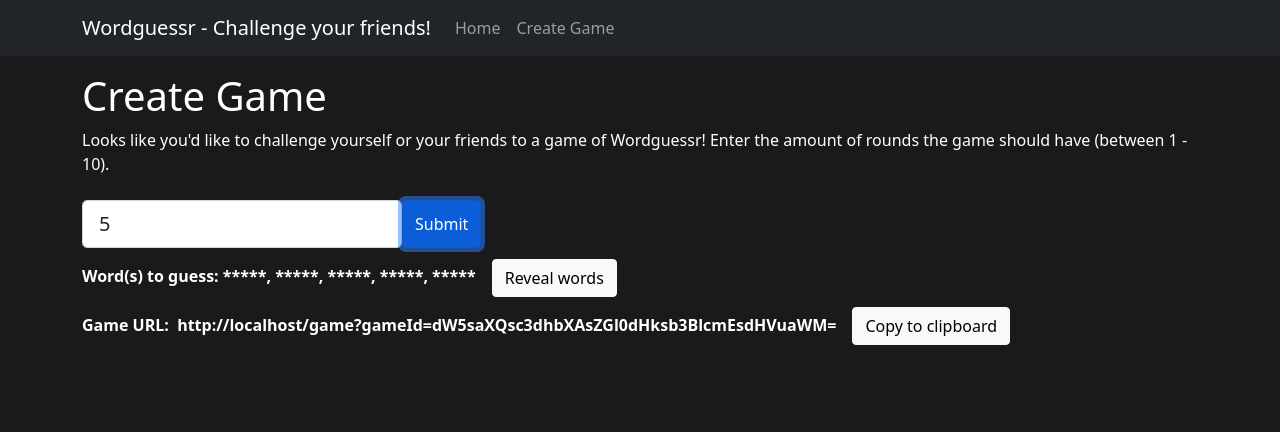
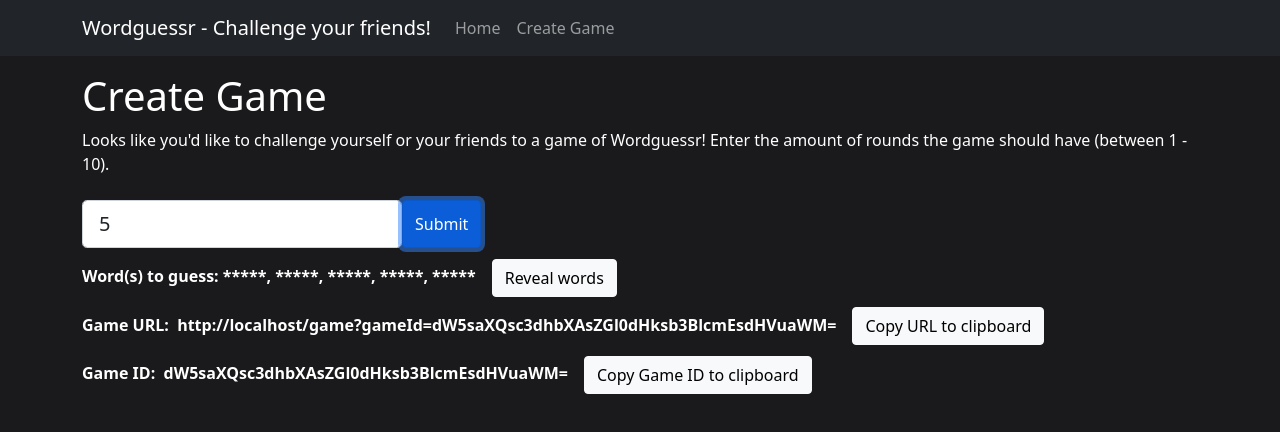
Before and after one commit to ninadvadujkar/wordguessr, a React (Create React App) app: page /create-game in a window 1280 px wide. Both pictures are taken after typing "5" into the empty fields and a click on the button "Submit". Shown: the top 432 px of the page. Built offline with nearby package versions, Linux system fonts and the light colour scheme.

Commit message:
feat: allow copying game id to clipboard

```diff
--- a/src/components/CreateGame/CreateGame.tsx
+++ b/src/components/CreateGame/CreateGame.tsx
@@ -8,8 +8,10 @@ const CreateGame = () => {
   const [noOfRounds, setNoOfRounds] = useState<number>();
   const [wordsToGuess, setWordsToGuess] = useState<string[]>();
   const [wordsHidden, setWordsHidden] = useState(true);
+  const [gameId, setGameId] = useState('');
   const [gameUrl, setGameUrl] = useState<string>();
   const gameUrlEl = useRef<HTMLSpanElement>(null);
+  const gameIdEl = useRef<HTMLSpanElement>(null);
 
   const onSubmit = (event: React.FormEvent<HTMLFormElement>) => {
     event.preventDefault();
@@ -24,14 +26,16 @@ const CreateGame = () => {
     }
     setWordsToGuess(wordsToGuess);
     setWordsHidden(true);
-    setGameUrl(`${window.location.origin}/game?gameId=${window.btoa(wordsToGuess.join(','))}`);
+    const gameId = window.btoa(wordsToGuess.join(','));
+    setGameId(gameId);
+    setGameUrl(`${window.location.origin}/game?gameId=${gameId}`);
   };
 
-  const copyToClipboard = () => {
-    if (!gameUrlEl || !gameUrlEl.current) {
+  const copyToClipboard = (el: React.RefObject<HTMLSpanElement>) => {
+    if (!el || !el.current) {
       return;
     }
-    navigator.clipboard.writeText(gameUrlEl.current.innerText);
+    navigator.clipboard.writeText(el.current.innerText);
   };
 
   return (<>
@@ -52,7 +56,10 @@ const CreateGame = () => {
     {wordsToGuess && <Button type="button" variant="light" onClick={() => setWordsHidden(false)} style={{ marginLeft: '1rem' }}>Reveal words</Button>}
     <br />
     {gameUrl && <S.Strong>Game URL: &nbsp; <span ref={gameUrlEl}>{gameUrl}</span></S.Strong>}
-    {gameUrl && <Button type="button" variant="light" onClick={copyToClipboard} style={{ marginLeft: '1rem ' }}>Copy to clipboard</Button>}
+    {gameUrl && <Button type="button" variant="light" onClick={() => copyToClipboard(gameUrlEl)} style={{ marginLeft: '1rem ' }}>Copy URL to clipboard</Button>}
+    <br />
+    {gameId && <S.Strong>Game ID: &nbsp; <span ref={gameIdEl}>{gameId}</span></S.Strong>}
+    {gameId && <Button type="button" variant="light" onClick={() => copyToClipboard(gameIdEl)} style={{ marginLeft: '1rem ' }}>Copy Game ID to clipboard</Button>}
   </>);
 };
 
```
